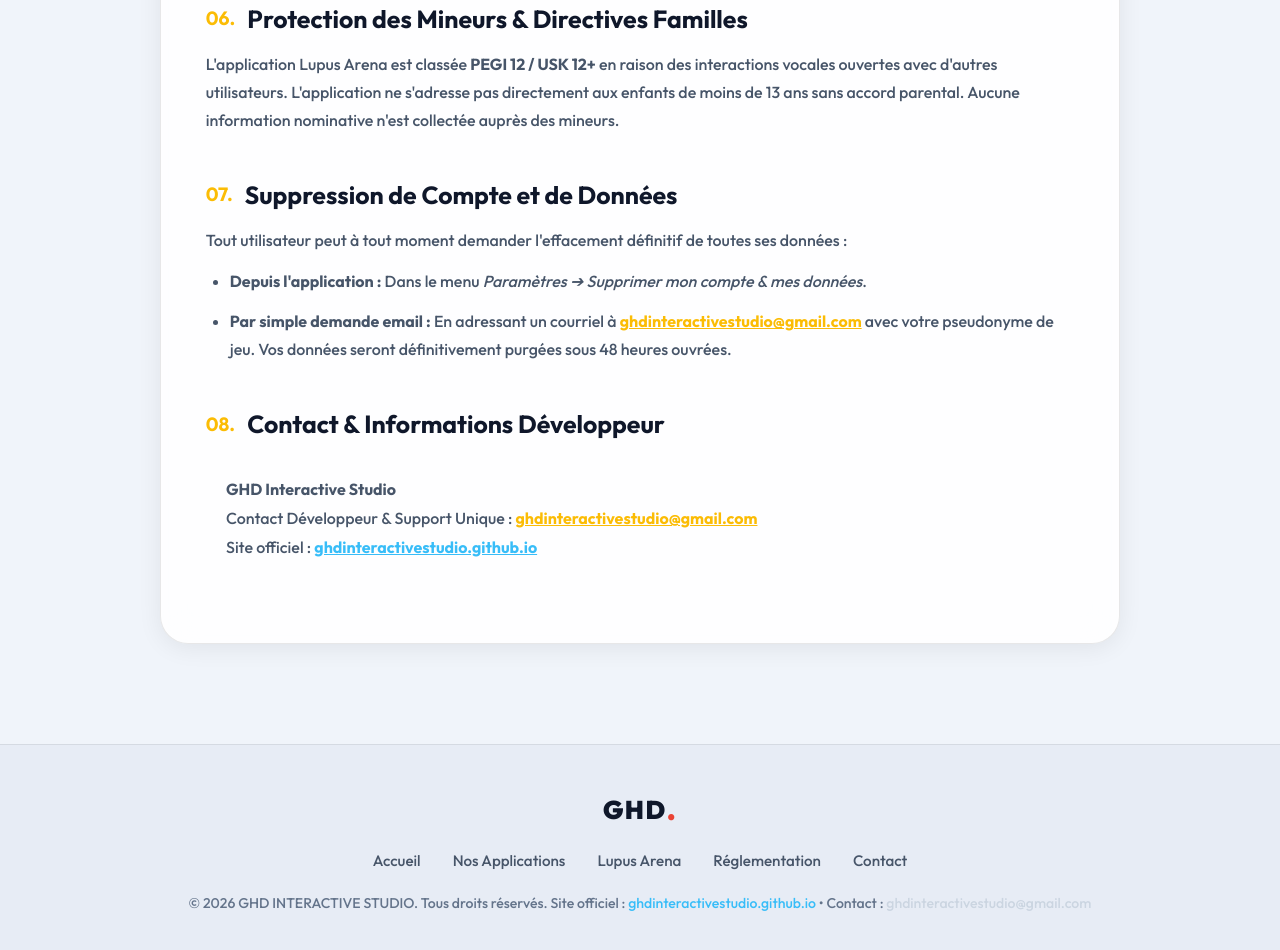
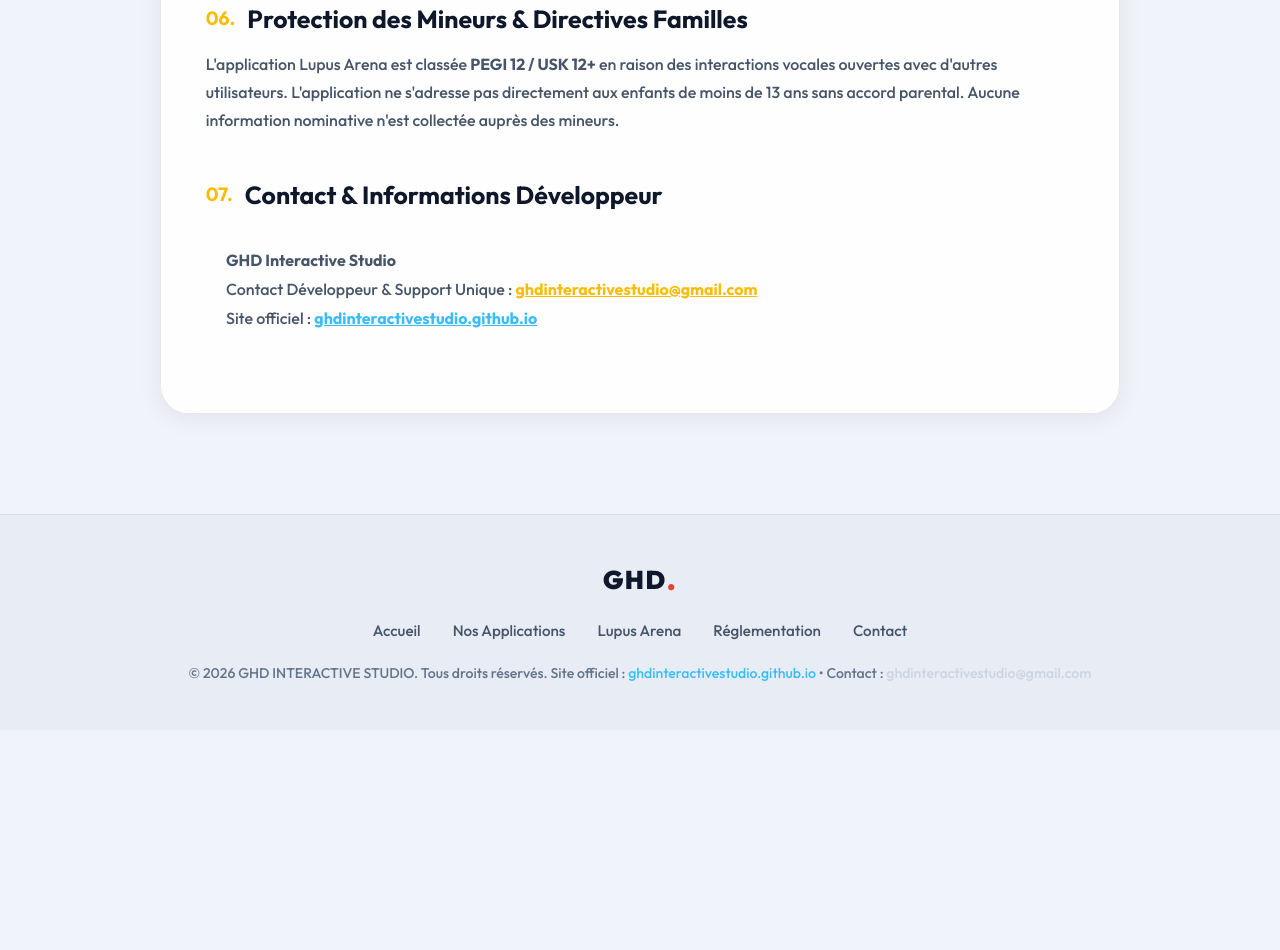
Before and after one commit to Anisghd-lab/ghdinteractivestudio.github.io, a plain HTML site: page lupus-arena-privacy.html in a window 1280 px wide. Shown: the part 2515-3465 px from the top of the page. After the commit the page ends 3245 px from the top, so only its background shows below. Drawn offline with Linux system fonts and the light colour scheme.

Commit message:
fix(privacy): remove Section 07 account and data deletion from lupus-arena-privacy.html

```diff
--- a/lupus-arena-privacy.html
+++ b/lupus-arena-privacy.html
@@ -11,7 +11,7 @@
     <link rel="preconnect" href="https://fonts.gstatic.com" crossorigin>
     <link href="https://fonts.googleapis.com/css2?family=Outfit:wght@300;500;700;900&display=swap" rel="stylesheet">
     <link rel="icon" type="image/svg+xml" href="favicon.svg">
-    <link rel="stylesheet" href="style.css?v=20260928f">
+    <link rel="stylesheet" href="style.css?v=20260928g">
     <script src="three.min.js"></script>
     <script>
         if (typeof THREE === 'undefined') {
@@ -187,21 +187,12 @@
                 </article>
 
                 <article class="policy-block">
-                    <h2><span>06.</span> Protection des Mineurs & Directives Familles</h2>
+                    <h2><span>06.</span> Protection des Mineurs &amp; Directives Familles</h2>
                     <p>L'application Lupus Arena est classée <strong>PEGI 12 / USK 12+</strong> en raison des interactions vocales ouvertes avec d'autres utilisateurs. L'application ne s'adresse pas directement aux enfants de moins de 13 ans sans accord parental. Aucune information nominative n'est collectée auprès des mineurs.</p>
                 </article>
 
                 <article class="policy-block">
-                    <h2><span>07.</span> Suppression de Compte et de Données</h2>
-                    <p>Tout utilisateur peut à tout moment demander l'effacement définitif de toutes ses données :</p>
-                    <ul>
-                        <li><strong>Depuis l'application :</strong> Dans le menu <em>Paramètres ➔ Supprimer mon compte & mes données</em>.</li>
-                        <li><strong>Par simple demande email :</strong> En adressant un courriel à <a href="mailto:ghdinteractivestudio@gmail.com" style="color: var(--google-yellow); font-weight: 700;">ghdinteractivestudio@gmail.com</a> avec votre pseudonyme de jeu. Vos données seront définitivement purgées sous 48 heures ouvrées.</li>
-                    </ul>
-                </article>
-
-                <article class="policy-block">
-                    <h2><span>08.</span> Contact &amp; Informations Développeur</h2>
+                    <h2><span>07.</span> Contact &amp; Informations Développeur</h2>
                     <p style="background: rgba(255, 255, 255, 0.04); padding: 1.2rem; border-radius: 14px; border: 1px solid rgba(255, 255, 255, 0.1); line-height: 1.8;">
                         <strong>GHD Interactive Studio</strong><br>
                         Contact Développeur &amp; Support Unique : <a href="mailto:ghdinteractivestudio@gmail.com" style="color: var(--google-yellow); font-weight: 700;">ghdinteractivestudio@gmail.com</a><br>
@@ -226,6 +217,6 @@
         </div>
     </footer>
 
-    <script src="main.js?v=20260928f"></script>
+    <script src="main.js?v=20260928g"></script>
 </body>
 </html>
```
Also changed, not shown: applications.html (+2 -2 lines), index.html (+2 -2 lines), lupus-arena.html (+2 -2 lines), reglementation.html (+2 -2 lines).
